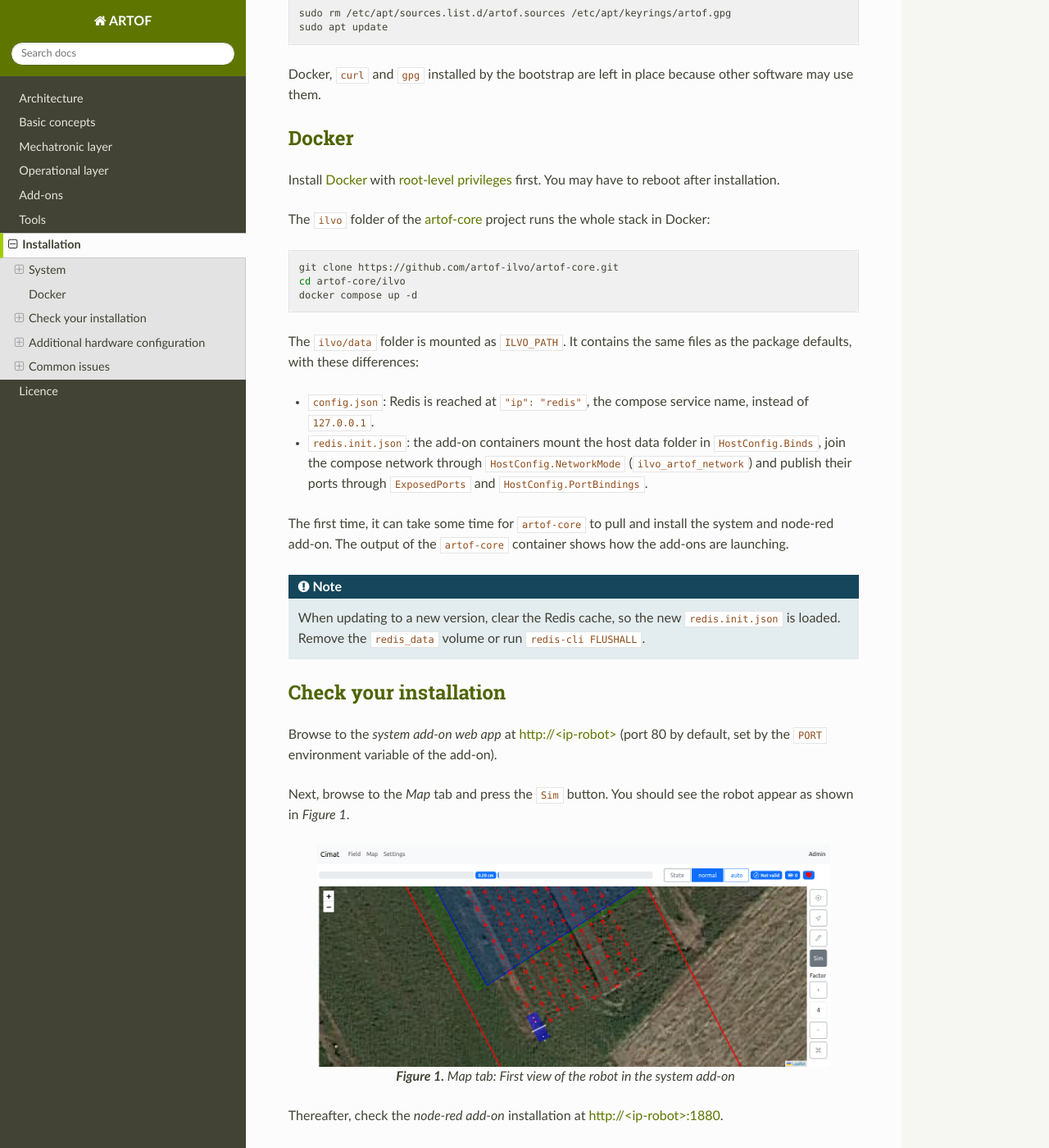
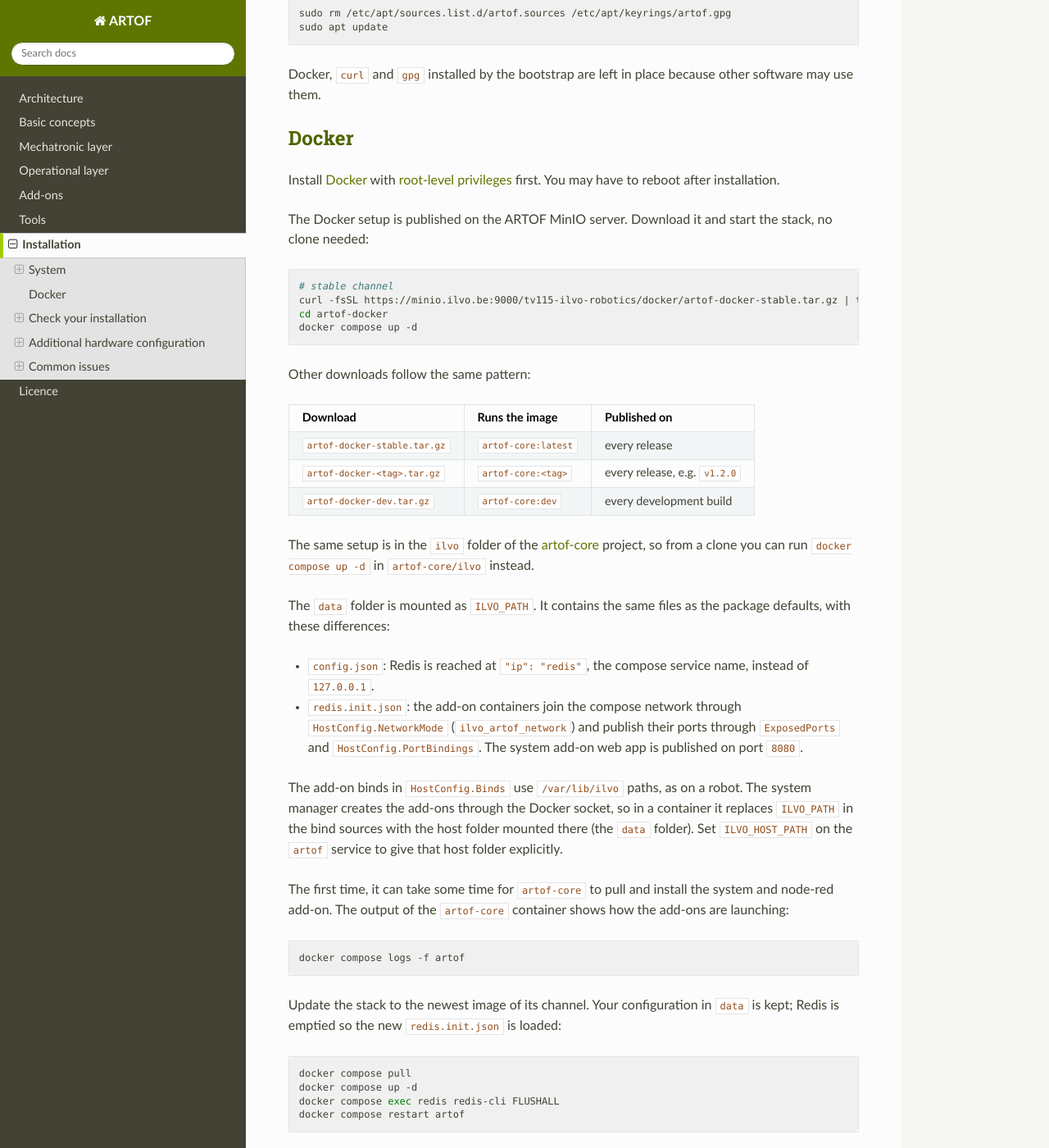
Before and after one commit to artof-ilvo/artof-ilvo.github.io, a Sphinx documentation site: the page built from docs/source/installation.rst, in a window 1280 px wide and 1400 px high, scrolled down 2031 px. Shown: the whole window at 82% size. Built offline with Sphinx 7.4.7 and the Read the Docs theme 3.1.0, drawn with Linux system fonts in a browser that asks for light colours; some of the changed text lies outside the part shown.

Commit message:
Install the Docker setup from the MinIO download
Co-Authored-By: Claude Opus 5.5 <noreply@anthropic.com>

```diff
--- a/docs/source/installation.rst
+++ b/docs/source/installation.rst
@@ -104,30 +104,69 @@ Docker
 Install `Docker <https://docs.docker.com/engine/install/ubuntu/>`_ with `root-level privileges <https://docs.docker.com/engine/install/linux-postinstall/>`_ first.
 You may have to reboot after installation.
 
-The ``ilvo`` folder of the `artof-core <https://github.com/artof-ilvo/artof-core>`_ project runs the whole stack in Docker:
+The Docker setup is published on the ARTOF MinIO server. Download it and start the stack, no clone needed:
 
 .. code-block:: bash
 
-	git clone https://github.com/artof-ilvo/artof-core.git
-	cd artof-core/ilvo
+	# stable channel
+	curl -fsSL https://minio.ilvo.be:9000/tv115-ilvo-robotics/docker/artof-docker-stable.tar.gz | tar xz
+	cd artof-docker
 	docker compose up -d
 
-The ``ilvo/data`` folder is mounted as ``ILVO_PATH``. It contains the same files as the package defaults, with these differences:
+Other downloads follow the same pattern:
+
++-------------------------------------+-----------------------------+------------------------+
+| Download                            | Runs the image              | Published on           |
++=====================================+=============================+========================+
+| ``artof-docker-stable.tar.gz``      | ``artof-core:latest``       | every release          |
++-------------------------------------+-----------------------------+------------------------+
+| ``artof-docker-<tag>.tar.gz``       | ``artof-core:<tag>``        | every release, e.g.    |
+|                                     |                             | ``v1.2.0``             |
++-------------------------------------+-----------------------------+------------------------+
+| ``artof-docker-dev.tar.gz``         | ``artof-core:dev``          | every development build|
++-------------------------------------+-----------------------------+------------------------+
+
+The same setup is in the ``ilvo`` folder of the `artof-core <https://github.com/artof-ilvo/artof-core>`_ project, so from a clone you can run ``docker compose up -d`` in ``artof-core/ilvo`` instead.
+
+The ``data`` folder is mounted as ``ILVO_PATH``. It contains the same files as the package defaults, with these differences:
 
 + ``config.json``: Redis is reached at ``"ip": "redis"``, the compose service name, instead of ``127.0.0.1``.
-+ ``redis.init.json``: the add-on containers mount the host data folder in ``HostConfig.Binds``, join the compose network through ``HostConfig.NetworkMode`` (``ilvo_artof_network``) and publish their ports through ``ExposedPorts`` and ``HostConfig.PortBindings``.
++ ``redis.init.json``: the add-on containers join the compose network through ``HostConfig.NetworkMode`` (``ilvo_artof_network``) and publish their ports through ``ExposedPorts`` and ``HostConfig.PortBindings``. The system add-on web app is published on port ``8080``.
+
+The add-on binds in ``HostConfig.Binds`` use ``/var/lib/ilvo`` paths, as on a robot.
+The system manager creates the add-ons through the Docker socket, so in a container it replaces ``ILVO_PATH`` in the bind sources with the host folder mounted there (the ``data`` folder).
+Set ``ILVO_HOST_PATH`` on the ``artof`` service to give that host folder explicitly.
 
 The first time, it can take some time for ``artof-core`` to pull and install the system and node-red add-on.
-The output of the ``artof-core`` container shows how the add-ons are launching.
+The output of the ``artof-core`` container shows how the add-ons are launching:
+
+.. code-block:: bash
+
+	docker compose logs -f artof
+
+Update the stack to the newest image of its channel. Your configuration in ``data`` is kept; Redis is emptied so the new ``redis.init.json`` is loaded:
+
+.. code-block:: bash
+
+	docker compose pull
+	docker compose up -d
+	docker compose exec redis redis-cli FLUSHALL
+	docker compose restart artof
+
+Stop the stack. The add-on containers are not part of the compose project, so remove them separately:
+
+.. code-block:: bash
+
+	docker compose down          # add -v to also remove the Redis data
+	docker rm -f system node-red
 
 .. note::
-   When updating to a new version, clear the Redis cache, so the new ``redis.init.json`` is loaded.
-   Remove the ``redis_data`` volume or run ``redis-cli FLUSHALL``.
+   Downloading a newer archive into the same folder overwrites the configuration in ``data``. Extract it elsewhere and copy over the files you changed.
 
 Check your installation
 -----------------------
 
-Browse to the *system add-on web app* at `http://<ip-robot> <http://localhost>`_ (port 80 by default, set by the ``PORT`` environment variable of the add-on).
+Browse to the *system add-on web app* at `http://<ip-robot> <http://localhost>`_ (port 80 by default, set by the ``PORT`` environment variable of the add-on). In the Docker setup it is published on `http://localhost:8080 <http://localhost:8080>`_.
 
 Next, browse to the *Map* tab and press the ``Sim`` button. You should see the robot appear as shown in *Figure 1*.
 
```
